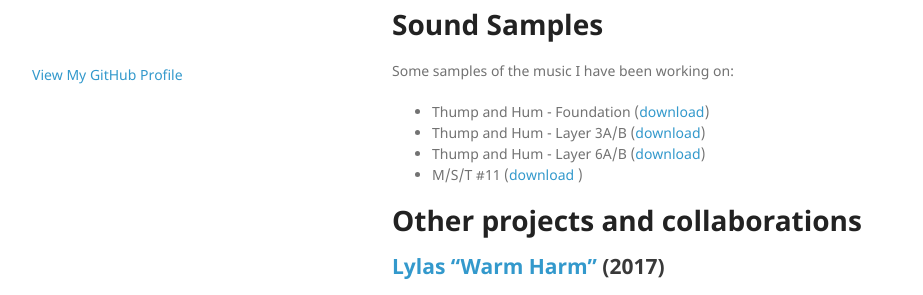
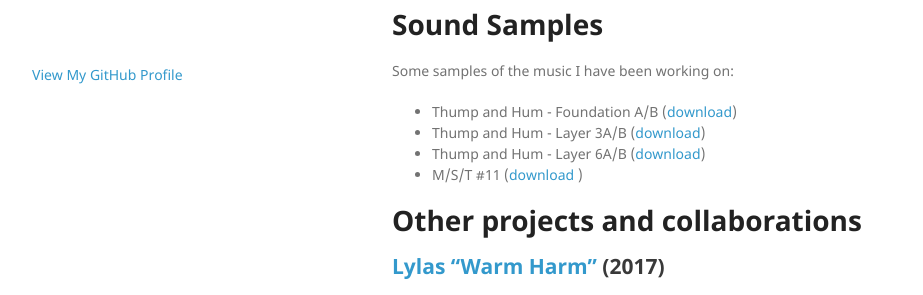
Before and after one commit to cischenker/cischenker.github.io, a Jekyll site: the page built from index.md, in a window 1280 px wide and 900 px high. Shown: the part 372-667 px from the top of the window, without its empty margins (178-1101 px from the left). Built offline with Jekyll 4.4.1, drawn with Linux system fonts in a browser that asks for light colours; our own code applies the rules of GitHub Pages for plain Markdown files.

```diff
--- a/index.md
+++ b/index.md
@@ -8,7 +8,7 @@ Saxophonist/improvisor/composer Craig Schenker began his musical career in the e
 # [](#header-2)Sound Samples
 Some samples of the music I have been working on:
 
-- Thump and Hum - Foundation ([download](https://github.com/cischenker/cischenker.github.io/blob/master/samples/Loop%202.8.18%20Stand%20Thump%20And%20Hum.m4a?raw=true))
+- Thump and Hum - Foundation A/B ([download](https://github.com/cischenker/cischenker.github.io/blob/master/samples/Loop%202.8.18%20Stand%20Thump%20And%20Hum.m4a?raw=true))
 - Thump and Hum - Layer 3A/B ([download](https://github.com/cischenker/cischenker.github.io/blob/master/samples/Loop%202.8.18%20Variation%203%20And%203B.m4a?raw=true))
 - Thump and Hum - Layer 6A/B ([download](https://github.com/cischenker/cischenker.github.io/blob/master/samples/Loop%202.8.18%20Variation%206%20And%206B.m4a?raw=true))
 - M/S/T #11 ([download](https://github.com/cischenker/cischenker.github.io/blob/master/samples/M_S_T_THUMP%20MIXES_%2311.mp3?raw=true)
```
